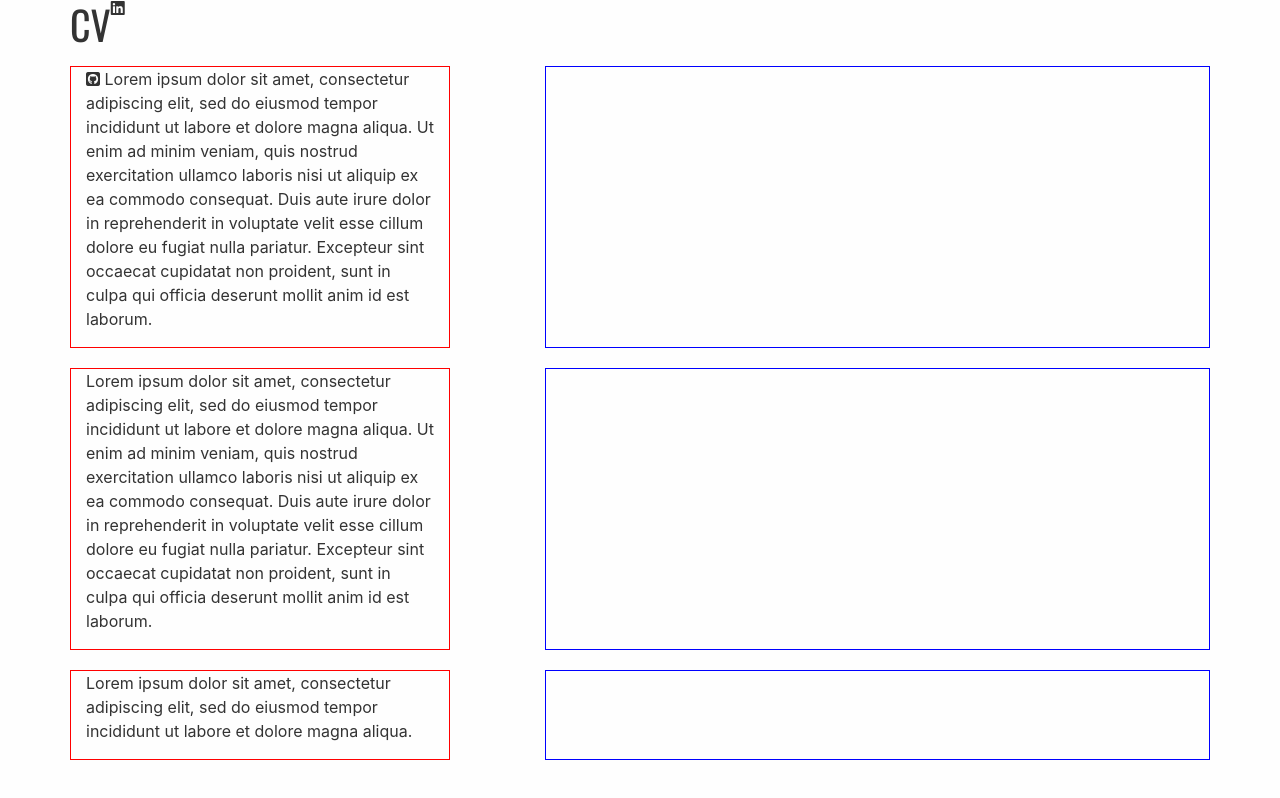
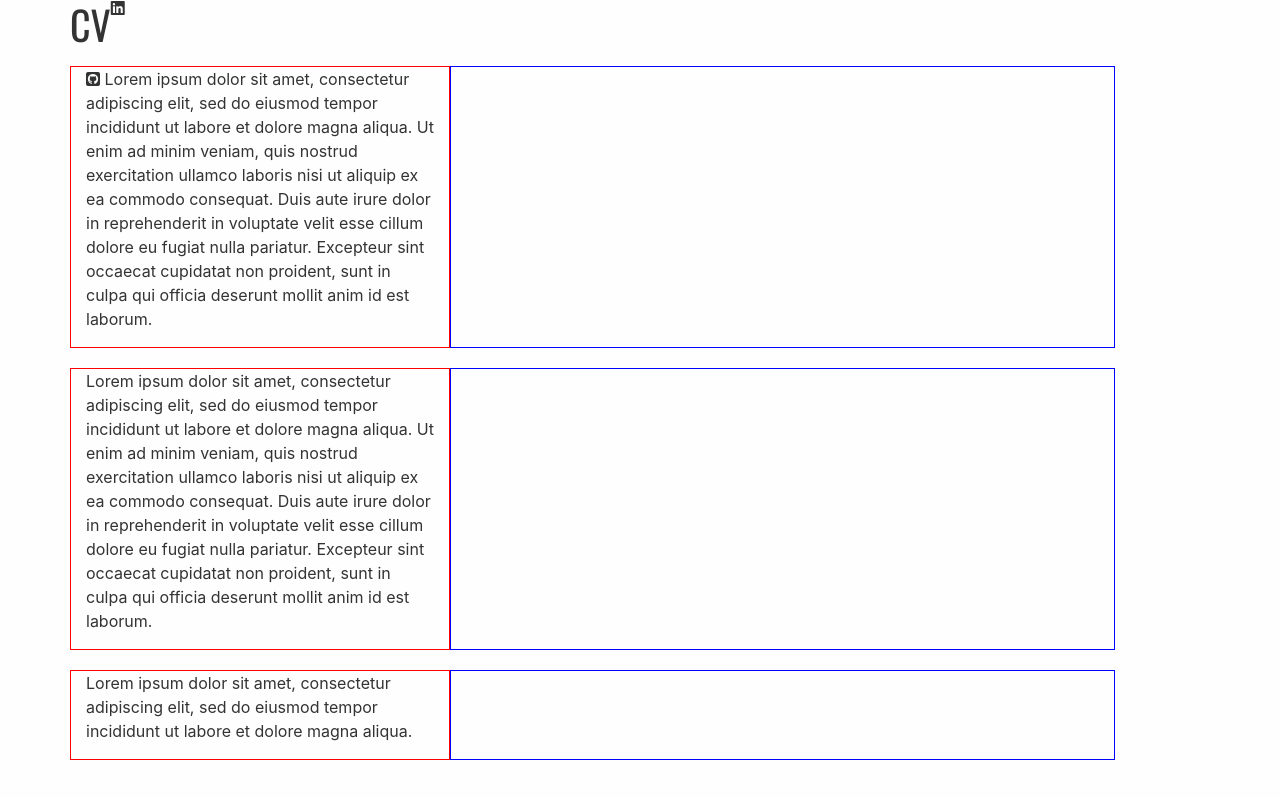
Before and after one commit to vheijl/task-24, a website: page public/index.html in a window 1280 px wide. Drawn offline with nearby package versions, Linux system fonts and the light colour scheme.

Commit message:
Removed empty column in index.html

```diff
--- a/public/index.html
+++ b/public/index.html
@@ -26,7 +26,6 @@
                     Lorem ipsum dolor sit amet, consectetur adipiscing elit, sed do eiusmod tempor incididunt ut labore et dolore magna aliqua. Ut enim ad minim veniam, quis nostrud exercitation ullamco laboris nisi ut aliquip ex ea commodo consequat. Duis aute irure dolor in reprehenderit in voluptate velit esse cillum dolore eu fugiat nulla pariatur. Excepteur sint occaecat cupidatat non proident, sunt in culpa qui officia deserunt mollit anim id est laborum.
                 </p>
             </div>
-            <div class="col-1"></div>
             <div class="col-7 information">
 
             </div>
@@ -37,7 +36,6 @@
                     Lorem ipsum dolor sit amet, consectetur adipiscing elit, sed do eiusmod tempor incididunt ut labore et dolore magna aliqua. Ut enim ad minim veniam, quis nostrud exercitation ullamco laboris nisi ut aliquip ex ea commodo consequat. Duis aute irure dolor in reprehenderit in voluptate velit esse cillum dolore eu fugiat nulla pariatur. Excepteur sint occaecat cupidatat non proident, sunt in culpa qui officia deserunt mollit anim id est laborum.
                 </p>
             </div>
-            <div class="col-1"></div>
             <div class="col-7 information">
 
             </div>
@@ -48,7 +46,7 @@
                         Lorem ipsum dolor sit amet, consectetur adipiscing elit, sed do eiusmod tempor incididunt ut labore et dolore magna aliqua.
                     </p>
                 </div>
-                <div class="col-1"></div>
+
                 <div class="col-7 information">
 
                 </div>
```
